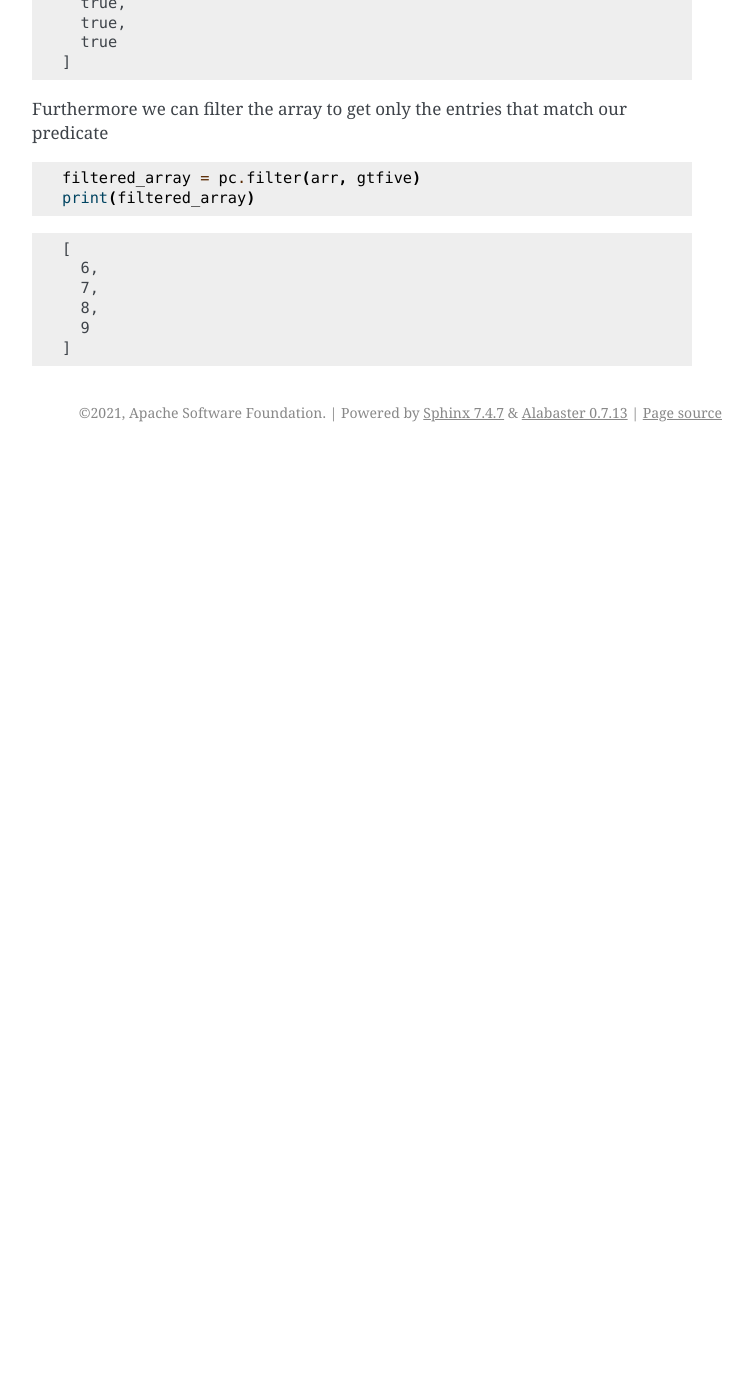
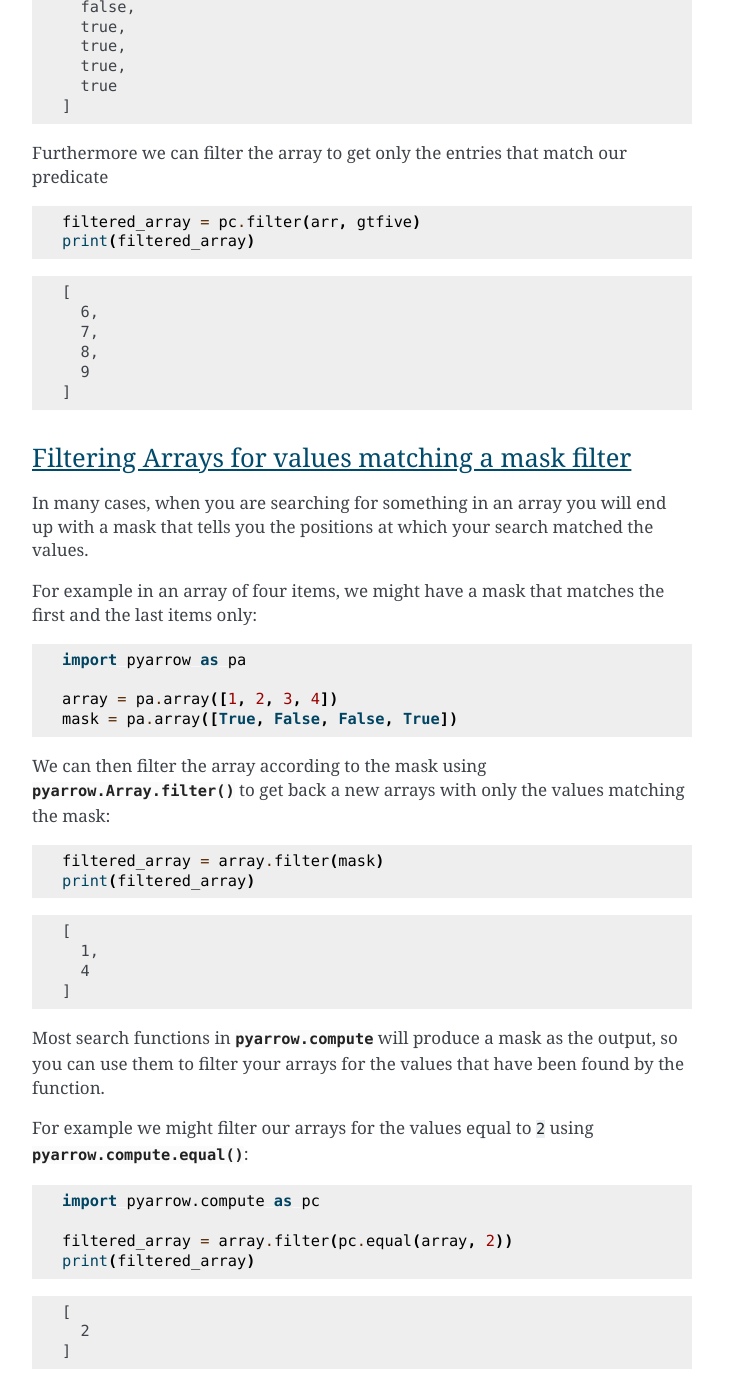
Before and after one commit to apache/arrow-cookbook, a Sphinx documentation site: the page built from python/source/data.rst, in a window 1280 px wide and 1400 px high, scrolled down 3871 px. Shown: the whole window, without its empty margins (388-1140 px from the left). Built offline with Sphinx 7.4.7, drawn with Linux system fonts in a browser that asks for light colours; before the commit the page ends 4323 px from its top, so only the background shows below that; some of the changed text lies outside the part shown.

Commit message:
filtering arrays recipe

```diff
--- a/python/source/data.rst
+++ b/python/source/data.rst
@@ -235,3 +235,56 @@ that match our predicate
     8,
     9
   ]
+
+Filtering Arrays for values matching a mask filter
+--------------------------------------------------
+
+In many cases, when you are searching for something in an array
+you will end up with a mask that tells you the positions at which
+your search matched the values.
+
+For example in an array of four items, we might have a mask that
+matches the first and the last items only:
+
+.. testcode::
+
+  import pyarrow as pa
+
+  array = pa.array([1, 2, 3, 4])
+  mask = pa.array([True, False, False, True])
+
+We can then filter the array according to the mask using
+:meth:`pyarrow.Array.filter` to get back a new arrays with
+only the values matching the mask:
+
+.. testcode::
+
+  filtered_array = array.filter(mask)
+  print(filtered_array)
+
+.. testoutput::
+
+  [
+    1,
+    4
+  ]
+
+Most search functions in :mod:`pyarrow.compute` will produce
+a mask as the output, so you can use them to filter your arrays
+for the values that have been found by the function.
+
+For example we might filter our arrays for the values equal to ``2``
+using :func:`pyarrow.compute.equal`:
+
+.. testcode::
+
+  import pyarrow.compute as pc
+
+  filtered_array = array.filter(pc.equal(array, 2))
+  print(filtered_array)
+
+.. testoutput::
+
+  [
+    2
+  ]
```
